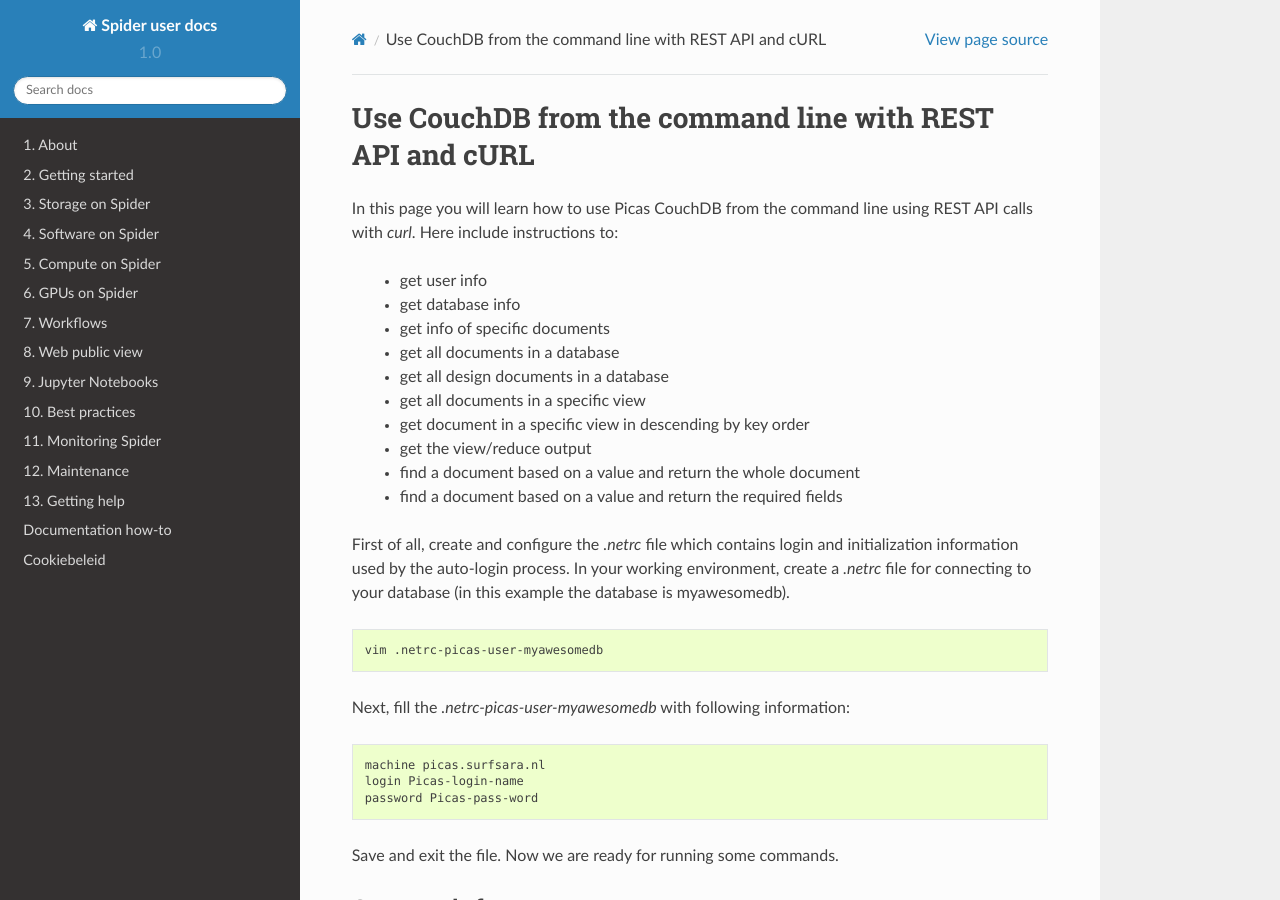
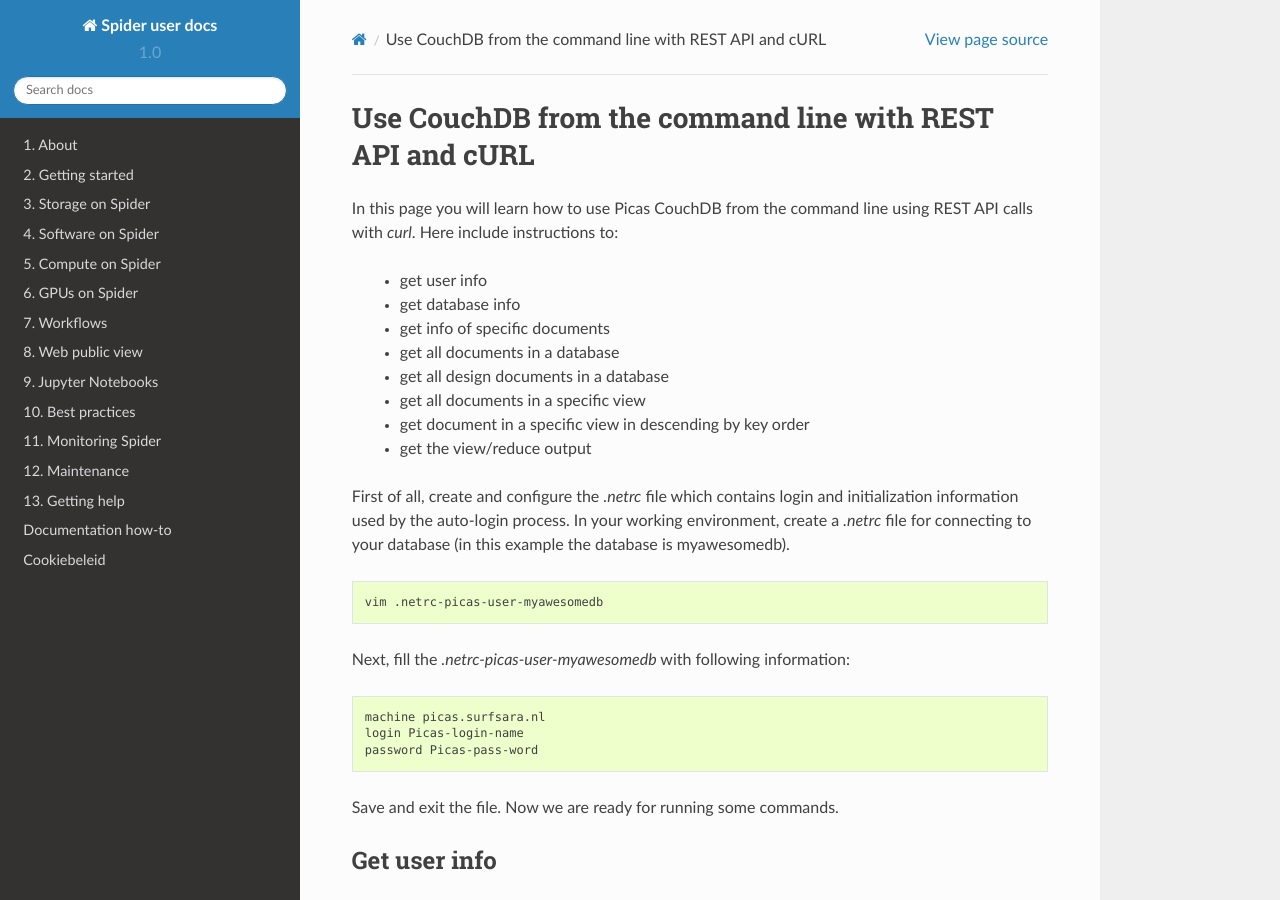
Before and after one commit to sara-nl/spiderdocs, a Sphinx documentation site: the page built from source/Pages/couchdb_rest_api.rst, in a window 1280 px wide and 900 px high. Built offline with Sphinx 7.4.7 and the Read the Docs theme 2.0.0, drawn with Linux system fonts in a browser that asks for light colours.

Commit message:
Update couchdb_rest_api.rst

```diff
--- a/source/Pages/couchdb_rest_api.rst
+++ b/source/Pages/couchdb_rest_api.rst
@@ -13,8 +13,6 @@ In this page you will learn how to use Picas CouchDB from the command line using
      * get all documents in a specific view
      * get document in a specific view in descending by key order
      * get the view/reduce output
-     * find a document based on a value and return the whole document
-     * find a document based on a value and return the required fields
 
 
 First of all, create and configure the `.netrc` file which contains login and initialization information used by the auto-login process.
```
